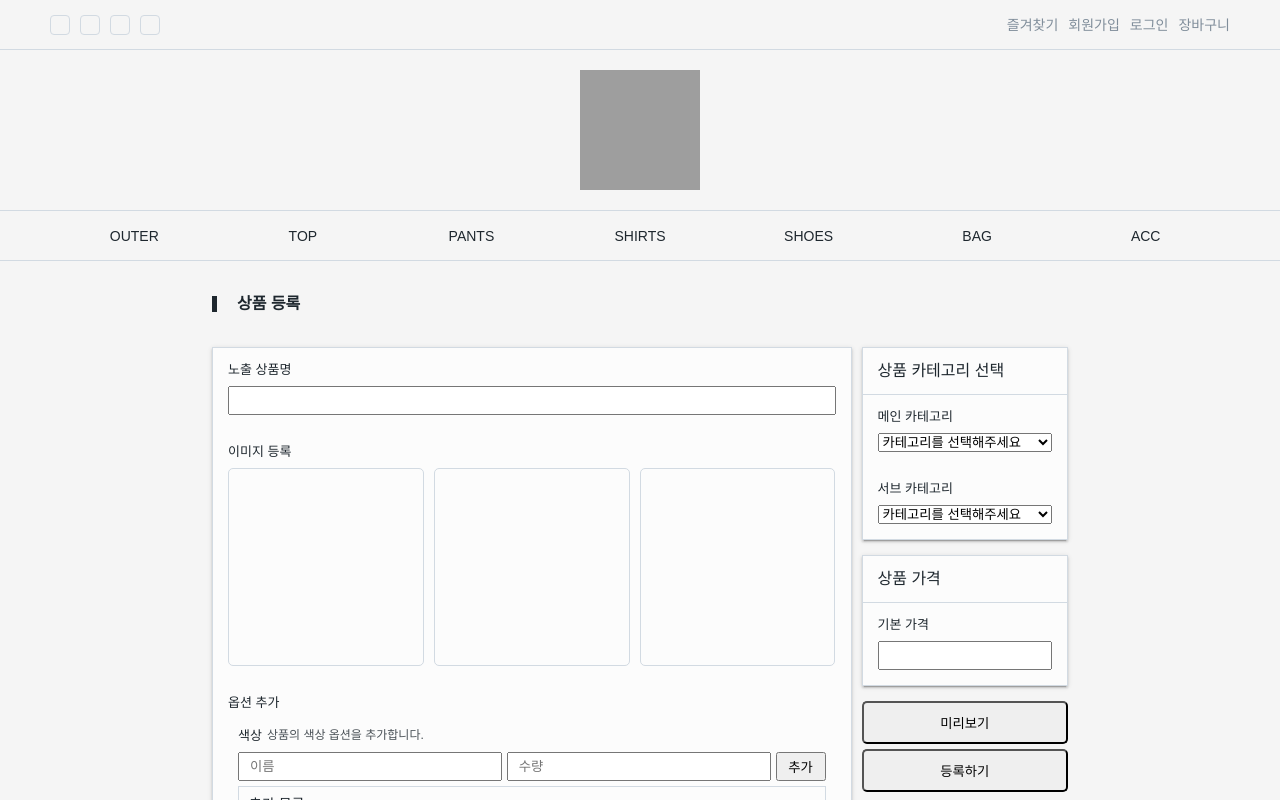
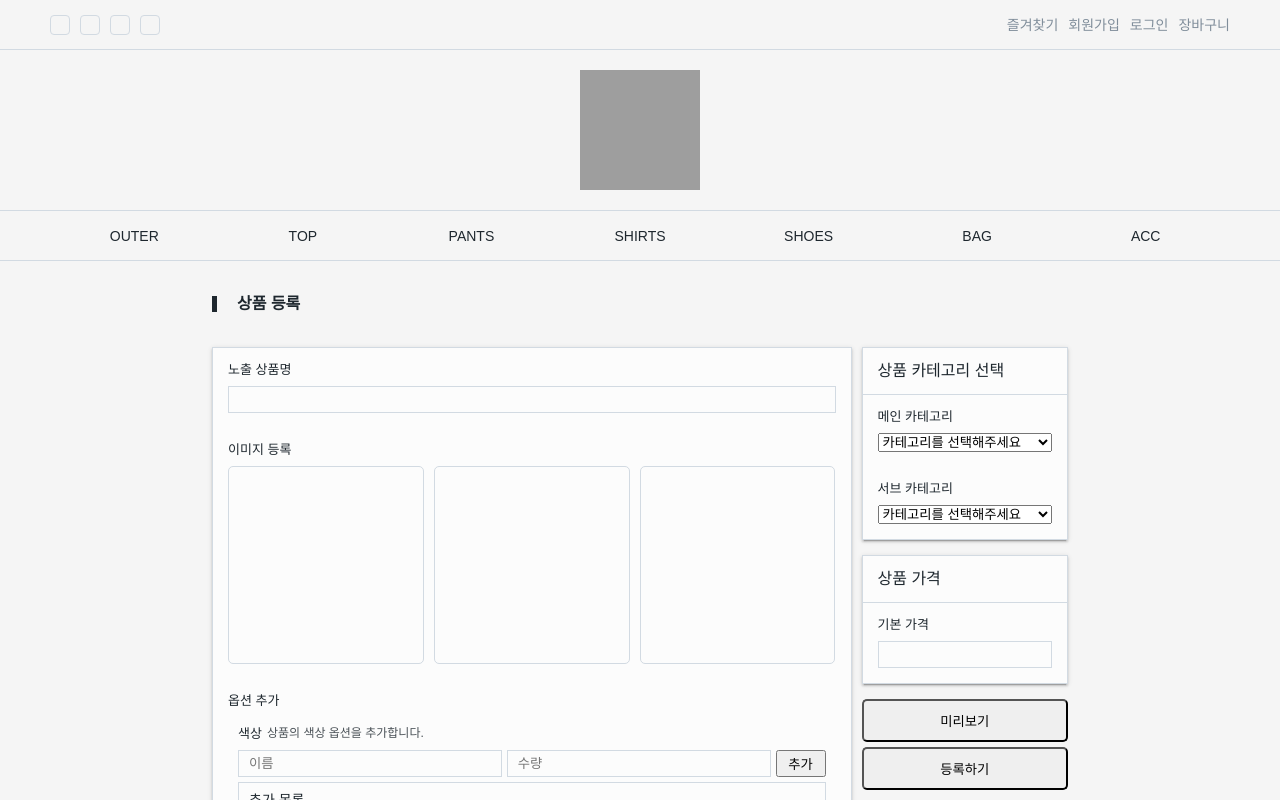
Before and after one commit to taesung1993/Ts-shop, a React (Create React App) app in the folder frontend/: page /register-product in a window 1280 px wide. Shown: the top 800 px of the page. Built offline with nearby package versions, Linux system fonts and the light colour scheme; grey boxes are pictures that could not be loaded; the HTML template or start-up script is replaced by a standard one.

Commit message:
register-product url에서 input 테두리 색 변경

```diff
--- a/frontend/src/components/views/RegisterProduct.js
+++ b/frontend/src/components/views/RegisterProduct.js
@@ -77,6 +77,8 @@ const Option = styled.option``;
 const Input = styled.input`
     width: 100%;
     padding: 5px 10px;
+    border: 1px solid ${colors.lineColor};
+    background: transparent;
 `;
 
 const UploadImageWrapper = styled.div`
```
